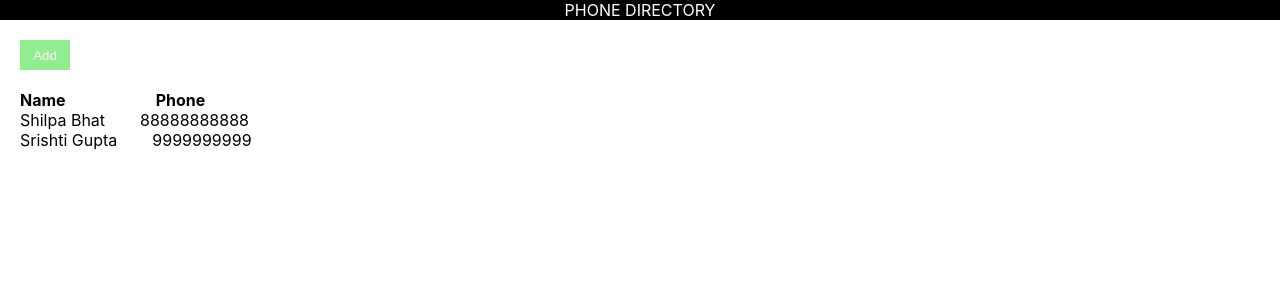
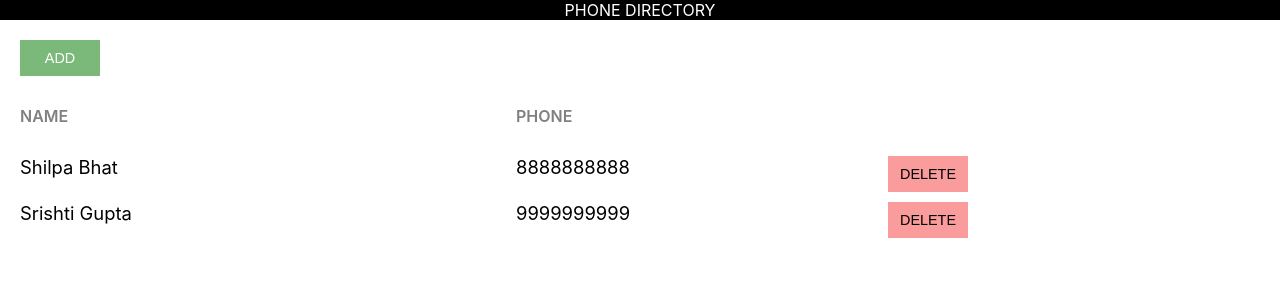
Before and after one commit to sagar1976/phone-directory, a React (Create React App) app: page / in a window 1280 px wide. Shown: the top 300 px of the page. Built offline with nearby package versions, Linux system fonts and the light colour scheme.

Commit message:
Updated and added delete button

```diff
--- a/src/App.css
+++ b/src/App.css
@@ -1,69 +1,49 @@
-.App {
-  text-align: center;
+.component-body-container {
+  padding: 20px;
 }
 
-.App-logo {
-  animation: App-logo-spin infinite 20s linear;
-  height: 40vmin;
-  pointer-events: none;
+.custom-btn {
+  padding: 10px;
+  border: none;
+  margin-right: 10px;
+  text-transform: uppercase;
+  width: 80px;
+  font-size: 0.9rem;
+  cursor: pointer;
+  outline: none;
 }
 
-.App-header {
-  background-color: #282c34;
-  min-height: 100vh;
-  display: flex;
-  flex-direction: column;
-  align-items: center;
-  justify-content: center;
-  font-size: calc(10px + 2vmin);
-  color: white;
+.add-btn {
+  background: #7ab97a;
+  color: #fff;
 }
 
-.App-link {
-  color: #61dafb;
+.grid-container {
+  display: grid;
+  grid-template-columns: 40% 30% auto;
+  margin-bottom: 10px;
 }
 
-@keyframes App-logo-spin {
-  from {
-    transform: rotate(0deg);
-  }
-  to {
-    transform: rotate(360deg);
-  }
+.heading-container {
+  margin: 30px 0 30px 0;
+  width: 100%;
 }
 
-.btnButton{
-  background-color:lightgreen;
-  color: white;
-  margin-top: 20px;
-  border: none;
-  height: 30px;
-  width: 50px;
-  margin-left: 20px;
-
-}
-.nameStyle{
-  margin-left: 20px;
-  margin-left: 20px;
-  font-weight: strong;
-  font-weight: 700;
-
-
-}
-#textSpacing{
-  margin-top: 20px;
+.grid-item {
+  background-color: rgba(255, 255, 255, 0.8);
+  font-size: 1.15rem;
+  word-wrap: break-word;
+  padding-right: 10px;
 }
 
-.grid-item{
-  margin-left: 20px;
+.name-heading, .phone-heading {
+  font-size: 1rem;
+  font-weight: 600;
+  color: #808080;
+  text-transform: uppercase;
 }
 
-#phoneStyle-container{
-  position: relative;
-  margin-left: 90px;
+.delete-btn {
+  background: #fa9c9c;
+  color: #000;
 }
-
-#phoneStyle{
-
-  margin-left: 35px;
-}
--- a/src/App.js
+++ b/src/App.js
@@ -1,42 +1,47 @@
-import React, {Component} from 'react';
-import Header from "./Header"
-import "./App.css"
+import React, { Component } from 'react';
+import Header from './Header.js';
+import './App.css';
 
-class App extends Component{
+class App extends Component {
+
   render() {
+
     let subscribers = [
       {
         id: 1,
         name: "Shilpa Bhat",
-      phone: "88888888888"
+        phone: "8888888888"
       },
-
       {
-        id: 1,
+        id: 2,
         name: "Srishti Gupta",
         phone: "9999999999"
       }
+    ];
 
-    ]
-    return(
+    return (
       <div>
-      <Header/>
-    <button className="btnButton"> Add </button>
-    <div id="textSpacing">
-      <span className="nameStyle">Name</span>
-      <span className="nameStyle" id="phoneStyle-container">Phone</span>
+        <Header />
+        <div className="component-body-container">
+          <button className="custom-btn add-btn">Add</button>
+
+          <div className="grid-container heading-container">
+            <span className="grid-item name-heading">Name</span>
+            <span className="grid-item phone-heading">Phone</span>
           </div>
+
           {
             subscribers.map(sub => {
-        return <div key = {sub.id} className="grid-container">
+              return <div key={sub.id} className="grid-container">
                 <span className="grid-item">{sub.name}</span>
-          <span className="grid-item" id="phoneStyle">{sub.phone}</span>
+                <span className="grid-item">{sub.phone}</span>
+                <span className="grid-item action-btn-container">
+                  <button className="custom-btn delete-btn">Delete</button>
+                </span>
               </div>
-
             })
-
-
           }
+        </div>
       </div>
     );
   }
```
Lines whose indentation alone changed are shown as unchanged.
